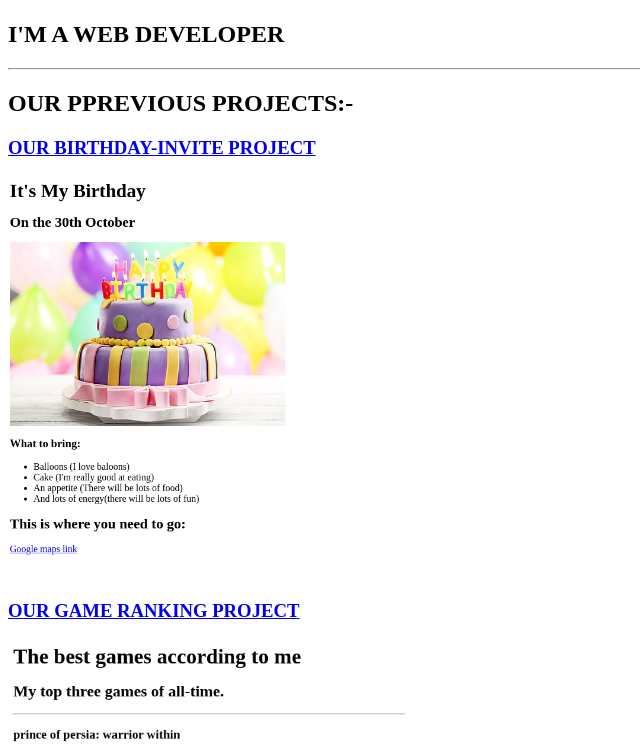
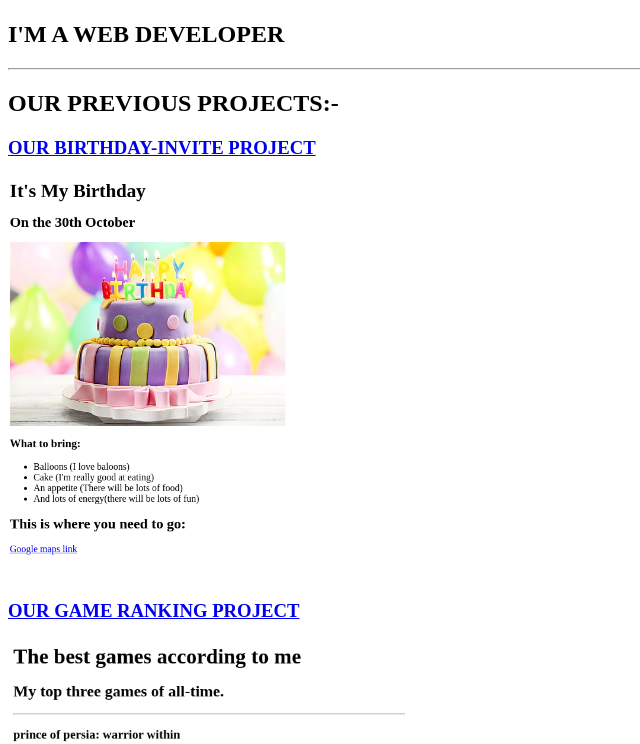
Before and after one commit to Sanskar-web780/html-portfolio, a plain HTML site: page index.html in a window 1280 px wide. Shown: the part 59-803 px from the top of the page, without its empty margins (0-640 px from the left). Drawn offline with Linux system fonts and the light colour scheme.

Commit message:
Update index.html

```diff
--- a/index.html
+++ b/index.html
@@ -26,7 +26,7 @@ https://developer.mozilla.org/en-US/docs/Web/HTML/Element/img#attr-height -->
     <h1>Let's get coding</h1>
     <h2>I'M A WEB DEVELOPER</h2>
     <hr />
-    <h2>OUR PPREVIOUS PROJECTS:-</h2>
+    <h2>OUR PREVIOUS PROJECTS:-</h2>
     <h3>
       <a draggable="true" href="./public/birthday-invite.html"
         >OUR BIRTHDAY-INVITE PROJECT
```
